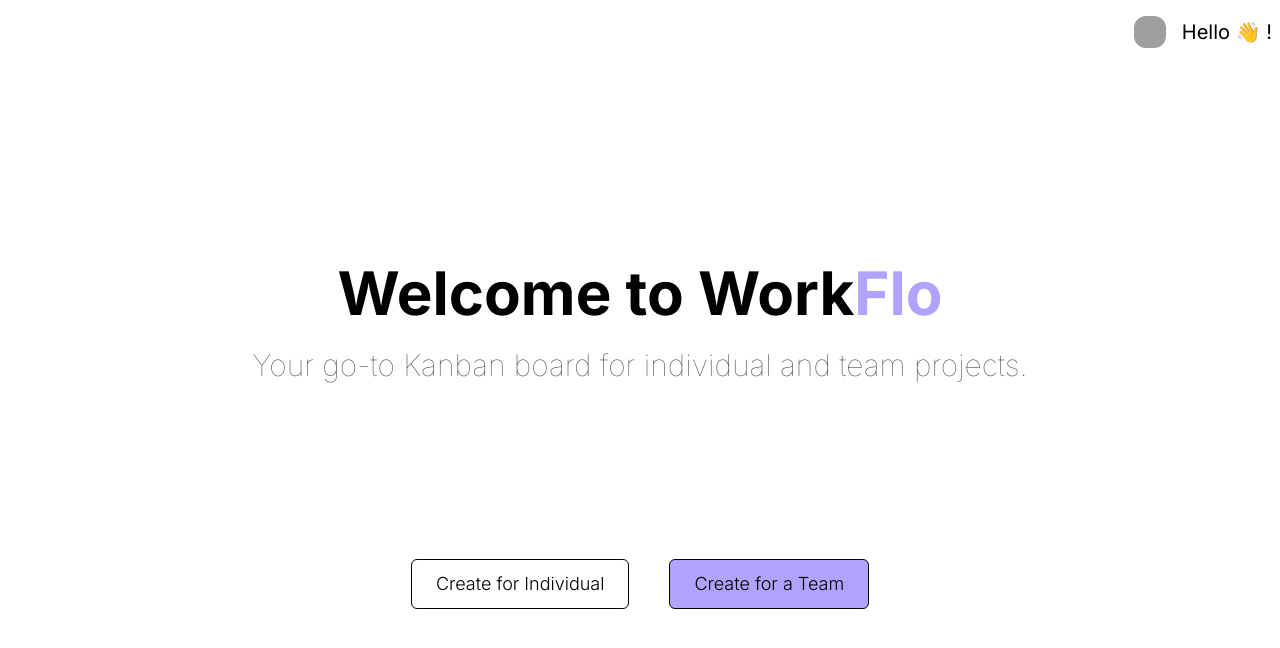
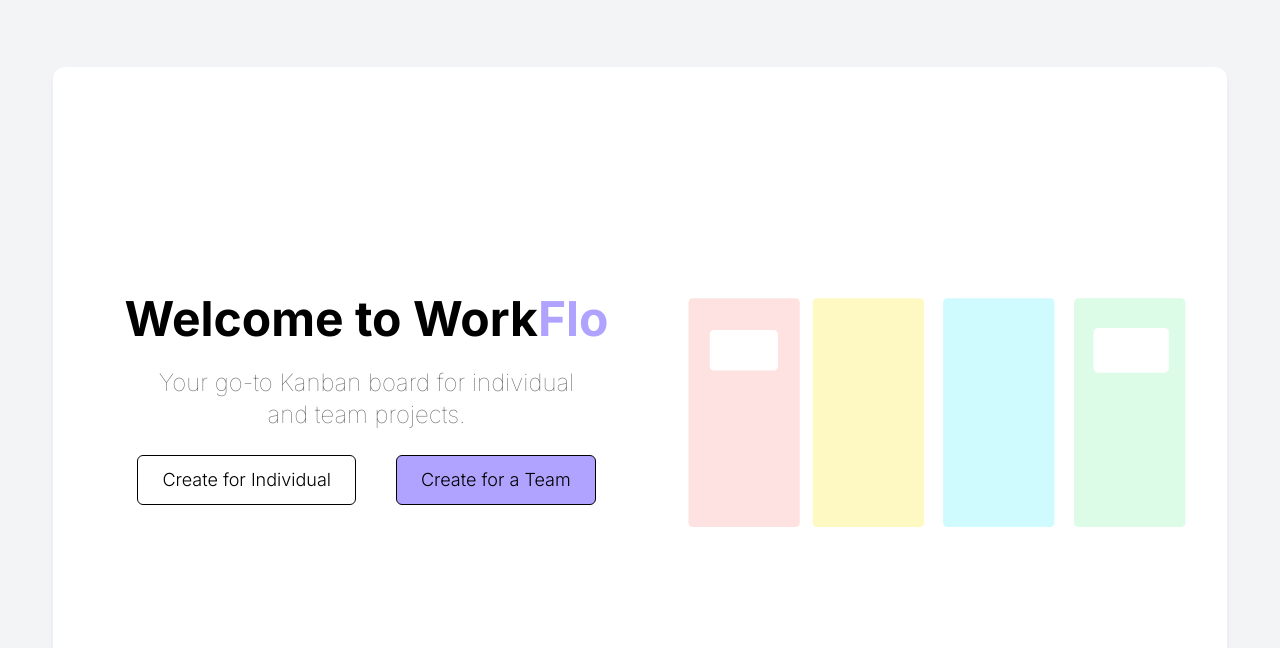
Before and after one commit to K-ash-ish/workflo, a Next.js app: page / in a window 1280 px wide. Shown: the top 648 px of the page. Built offline with nearby package versions, Linux system fonts and the light colour scheme; no server answers; grey boxes are pictures that could not be loaded.

Commit message:
add framer-motion and motion libraries; enhance animations and task column styles

```diff
--- a/package.json
+++ b/package.json
@@ -22,6 +22,7 @@
     "date-fns": "^3.6.0",
     "jose": "^5.6.3",
     "lucide-react": "^0.417.0",
+    "motion": "^11.18.1",
     "next": "14.2.5",
     "rdndmb-html5-to-touch": "^8.1.2",
     "react": "^18",
--- a/src/app/page.tsx
+++ b/src/app/page.tsx
@@ -1,15 +1,14 @@
 "use client";
 import { useToast } from "@/components/hooks/use-toast";
 import { Button } from "@/components/ui/button";
-import TaskModal from "@/components/ui/TaskModal";
-import { logout, verifyToken } from "@/lib/features/auth/authActions";
+import { verifyToken } from "@/lib/features/auth/authActions";
 import { selectUser } from "@/lib/features/auth/authSlice";
 import { useAppDispatch, useAppSelector } from "@/lib/hooks";
 import Image from "next/image";
 import Link from "next/link";
 import { useRouter } from "next/navigation";
 import { useEffect } from "react";
-
+import { motion } from "motion/react";
 export default function Home() {
   const user = useAppSelector(selectUser);
 
@@ -21,8 +20,8 @@ export default function Home() {
     dispatch(verifyToken());
   }, []);
   return (
-    <div className="h-dvh w-full flex flex-col gap-5 md:gap-10 py-4 px-2">
-      <div className="flex justify-between md:justify-end md:gap-4 items-center">
+    <div className="h-dvh w-full  ">
+      {/* <div className="flex justify-between md:justify-end md:gap-4 items-center">
         <Image
           src="/profile-picture.png"
           width={0}
@@ -33,24 +32,114 @@ export default function Home() {
         <h4 className="text-xl capitalize">
           Hello <span className="animate-wiggle">👋</span> {user.userName}!
         </h4>
-      </div>
-      <section className=" flex-1 flex flex-col justify-evenly ">
-        <div className=" flex flex-col items-center gap-6">
-          <h1 className="font-bold md:text-6xl text-4xl ">
+      </div> */}
+      <section className=" h-screen w-full flex flex-col justify-center bg-gray-100 ">
+        <div className="flex flex-col items-center justify-center   md:flex-row  md:items-center md:justify-around text-center w-11/12 h-5/6  rounded-xl shadow-md shadow-gray-200 mx-auto px-4 py-4 bg-white  ">
+          <div className="  flex flex-col items-center justify-center  gap-6 ">
+            <h1 className="font-bold md:text-5xl text-3xl text-center  animate-fade-up-300 opacity-0 text-nowrap ">
               Welcome to Work<span className="text-[#AFA3FF]">Flo</span>
             </h1>
-          <p className="md:font-thin font-extralight text-[#5A5A5A] md:text-3xl md:w-3/4 text-center    ">
+            <p className="md:font-thin font-extralight text-[#5A5A5A] md:text-2xl text-xl md:w-3/4 animate-fade-up-500  opacity-0">
               Your go-to Kanban board for individual and team projects.
             </p>
-        </div>
-        <div className=" flex md:gap-10 gap-6 items-center justify-center">
-          <Button className="bg-white text-black border border-black hover:bg-gray-100 font-light md:text-lg text-xs p-4 md:p-6 h-6">
+            <div className=" flex md:flex-row flex-col md:gap-10 gap-6 items-center justify-center animate-fade-up-700 opacity-0">
+              <Button className="bg-white border border-black text-black hover:bg-gray-100 font-light md:text-lg text-sm p-4 md:p-6 md:h-6">
                 <Link href={"/dashboard"}>Create for Individual</Link>
               </Button>
 
-          <Button className="bg-[#AFA3FF] text-black border border-black hover:bg-[#AFA3FF]/[0.9] font-light md:text-lg text-xs p-4 md:p-6 h-6">
+              <Button className="bg-[#AFA3FF] border border-black text-black hover:bg-[#AFA3FF]/[0.9] font-light md:text-lg text-sm p-4 md:p-6 md:h-6">
                 <Link href={"/"}>Create for a Team</Link>
               </Button>
+            </div>
+          </div>
+
+          <div className="  md:w-1/2 md:h-full ">
+            <svg
+              width="100%"
+              height="100%"
+              viewBox="0 0 514 384"
+              fill="none"
+              xmlns="http://www.w3.org/2000/svg"
+              className=""
+              preserveAspectRatio="xMidYMid meet"
+            >
+              <g id="TaskBoard">
+                <rect width="514" height="384" fill="none" />
+                <g id="TaskColumn" className="animate--up ">
+                  <rect
+                    id="Completed"
+                    x="385.375"
+                    y="96"
+                    width="104.625"
+                    height="215"
+                    rx="4"
+                    fill="#DCFCE7"
+                  />
+                  <rect
+                    id="UnderReview"
+                    x="262.365"
+                    y="96"
+                    width="104.625"
+                    height="215"
+                    rx="4"
+                    fill="#CFFAFE"
+                  />
+                  <rect
+                    id="InProgress"
+                    x="139.799"
+                    y="96"
+                    width="104.625"
+                    height="215"
+                    rx="4"
+                    fill="#FEF9C3"
+                  />
+                  <rect
+                    id="ToDo"
+                    x="23"
+                    y="96"
+                    width="104.625"
+                    height="215"
+                    rx="4"
+                    fill="#FEE2E2"
+                  />
+                </g>
+                <g id="TaskCards">
+                  <rect
+                    id="Task1"
+                    x="43"
+                    y="126"
+                    width="64"
+                    height="38.0282"
+                    rx="4"
+                    fill="white"
+                  />
+
+                  <motion.rect
+                    id="Task2"
+                    x="43"
+                    y="177.972"
+                    width="64"
+                    height="38.0282"
+                    rx="4"
+                    fill="white"
+                    initial={{ x: 0, y: 0 }}
+                    animate={{
+                      scale: [1, 1.2, 1.2, 1.2, 1.2, 1.2, 1],
+                      x: [
+                        0, 0, 118.4865, 118.4865, 241.0525, 364.0625, 364.0625,
+                      ],
+                      y: [0, 0, -51.972, -51.972, -51.972],
+                    }}
+                    transition={{
+                      duration: 6,
+                      ease: "easeInOut",
+                      times: [0, 0.2, 0.4, 0.6, 0.8, 1],
+                    }}
+                  />
+                </g>
+              </g>
+            </svg>
+          </div>
         </div>
       </section>
     </div>
--- a/src/components/ui/TaskColumn.tsx
+++ b/src/components/ui/TaskColumn.tsx
@@ -56,7 +56,7 @@ function TaskColumn({
     <div
       ref={dropRef}
       className={`w-full min-h-[250px] ${taskColumnColor} transition-all duration-500 ease-in-out rounded-md ${
-        isOver ? "transform scale-105" : "transform scale-100"
+        isOver ? "transform scale-105 shadow-xl" : "transform scale-100"
       }`}
     >
       <div className="flex justify-center  md:justify-between  items-center text-[12px] truncate md:text-base capitalize font-semibold border-b p-2  border-black border-dashed ">
--- a/tailwind.config.ts
+++ b/tailwind.config.ts
@@ -18,6 +18,14 @@ const config = {
       },
     },
     extend: {
+      animation: {
+        "accordion-down": "accordion-down 0.2s ease-out",
+        "accordion-up": "accordion-up 0.2s ease-out",
+        wiggle: "wiggle 1s ease-in-out infinite",
+        "fade-up-300": "fade-up 1s ease 300ms forwards",
+        "fade-up-500": "fade-up 1s ease 500ms forwards",
+        "fade-up-700": "fade-up 1s ease 700ms forwards",
+      },
       keyframes: {
         "accordion-down": {
           from: { height: "0" },
@@ -31,11 +39,10 @@ const config = {
           "0%, 100%": { transform: "rotate(-10deg)" },
           "50%": { transform: "rotate(10deg)" },
         },
-      },
-      animation: {
-        "accordion-down": "accordion-down 0.2s ease-out",
-        "accordion-up": "accordion-up 0.2s ease-out",
-        wiggle: "wiggle 1s ease-in-out infinite",
+        "fade-up": {
+          from: { transform: "translateY(20%)", opacity: "0" },
+          to: { opacity: "1", transform: "translateY(0)" },
+        },
       },
     },
   },
```
Also changed, not shown: 1 other file (tests, documents, lock files or other folders). Lines whose indentation alone changed are shown as unchanged.
